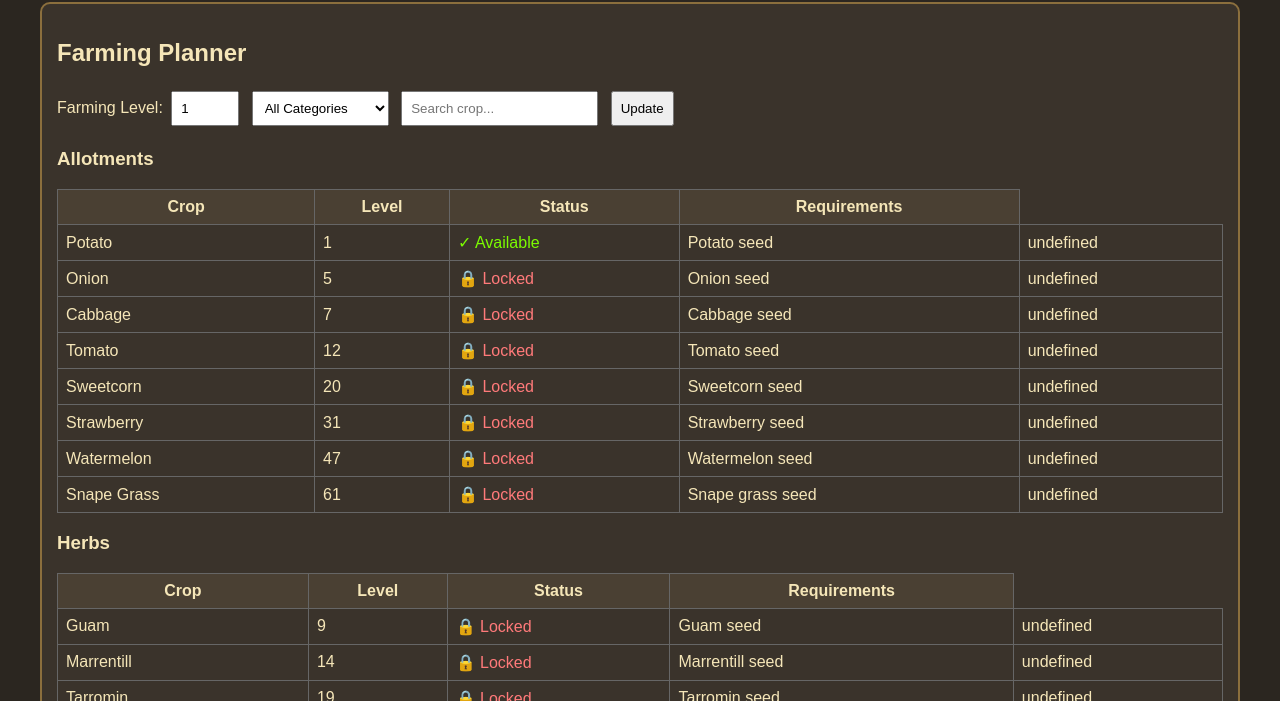
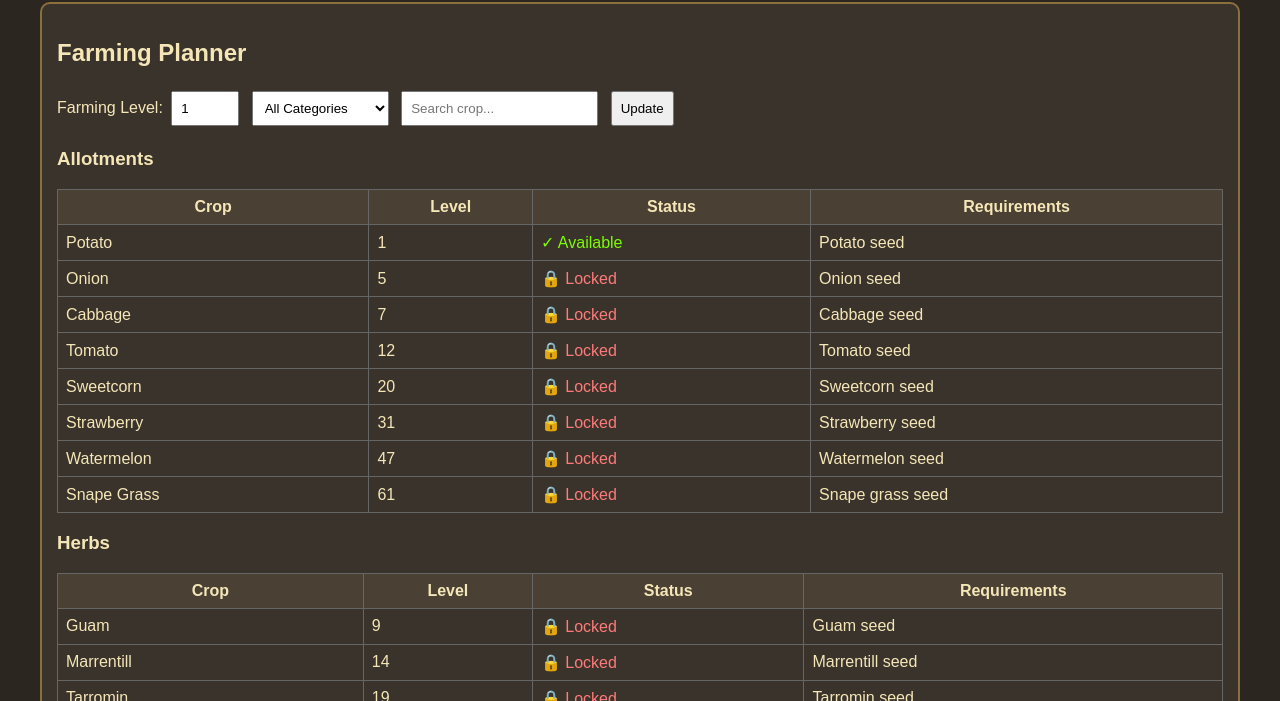
Before and after one commit to jgnnkm287j-eng/OSRS-farming-tracker, a plain HTML site: page index.html in a window 1280 px wide. Shown: the part 99-800 px from the top of the page. Drawn offline with Linux system fonts and the light colour scheme.

Commit message:
Update index.html

```diff
--- a/index.html
+++ b/index.html
@@ -125,7 +125,7 @@ function showCrops(){
       <td>${item.name}</td>
       <td>${item.level}</td>
       <td class="${unlocked?'available':'locked'}">${unlocked?'✓ Available':'🔒 Locked'}</td>
-      <td>${item.req}</td> <td>${item.source}</td>
+      <td>${item.req}</td>
       </tr>`;
    });
 
```
